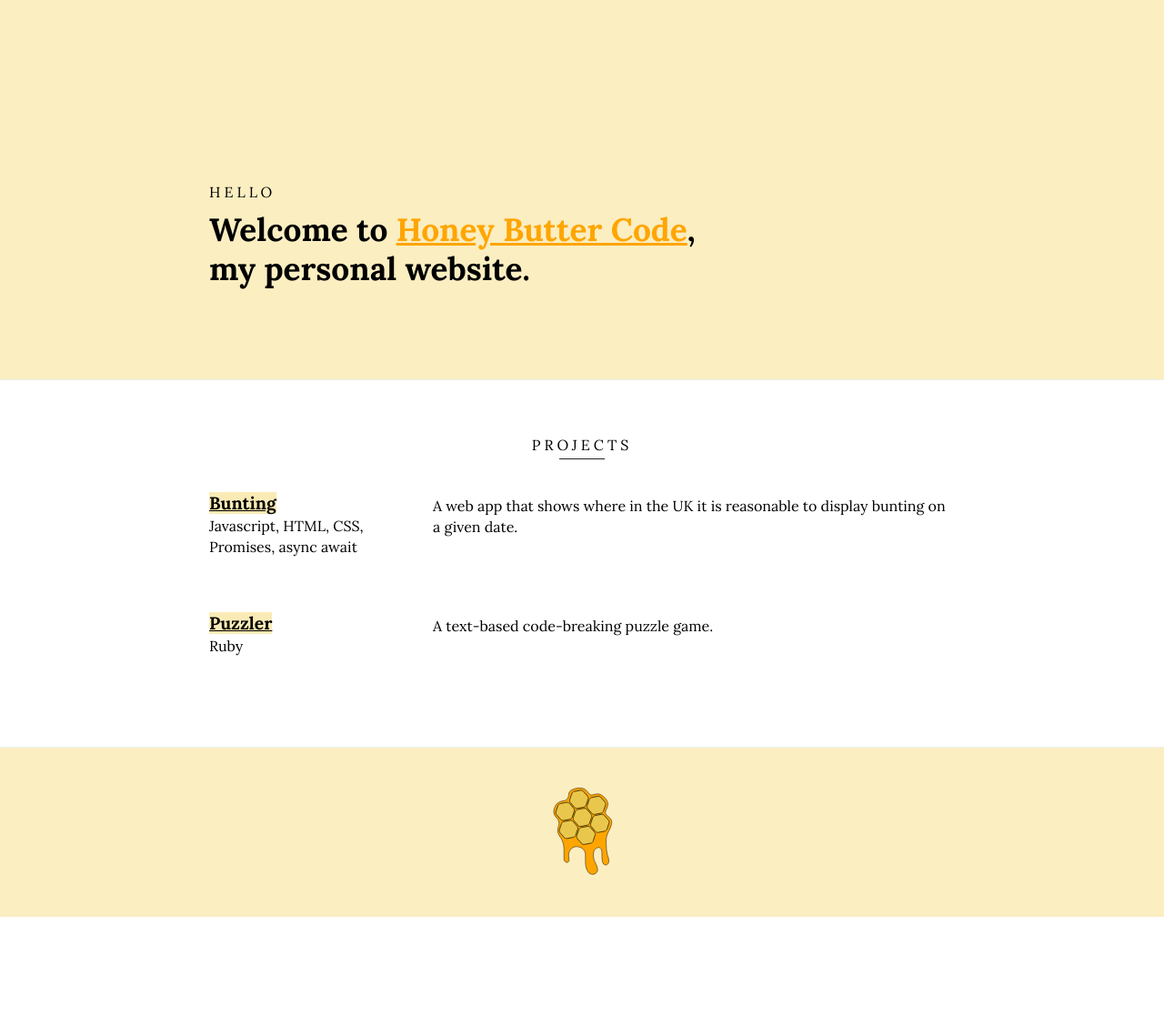
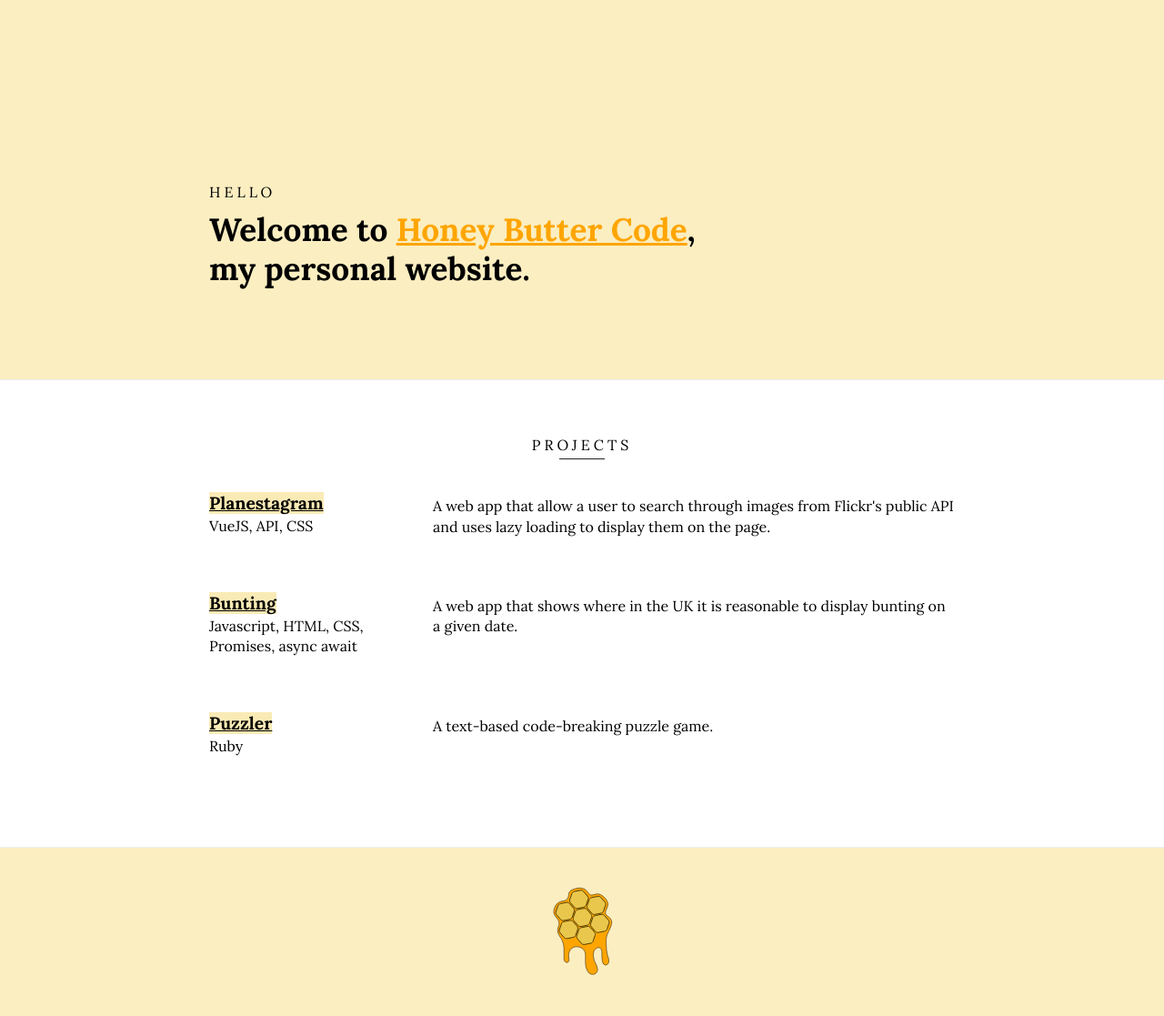
Before and after one commit to zipac/zipac.github.io, a Jekyll site: the page built from index.html, in a window 1280 px wide. Shown: the whole page at 91% size. Built offline with Jekyll 4.4.1, drawn with Linux system fonts in a browser that asks for light colours; before the commit the page ends 1008 px from its top, so only the background shows below that.

Commit message:
Added VueJS app to projects list

```diff
--- a/_data/projects.yml
+++ b/_data/projects.yml
@@ -1,3 +1,8 @@
+-   title: Planestagram
+    url: https://zipac.github.io/FlickerVueApp
+    company: VueJS, API, CSS
+    description: A web app that allow a user to search through images from Flickr's public API and uses lazy loading to display them on the page.
+
 -   title: Bunting
     url: https://zipac.github.io/Bunting
     company: Javascript, HTML, CSS, Promises, async await
```
